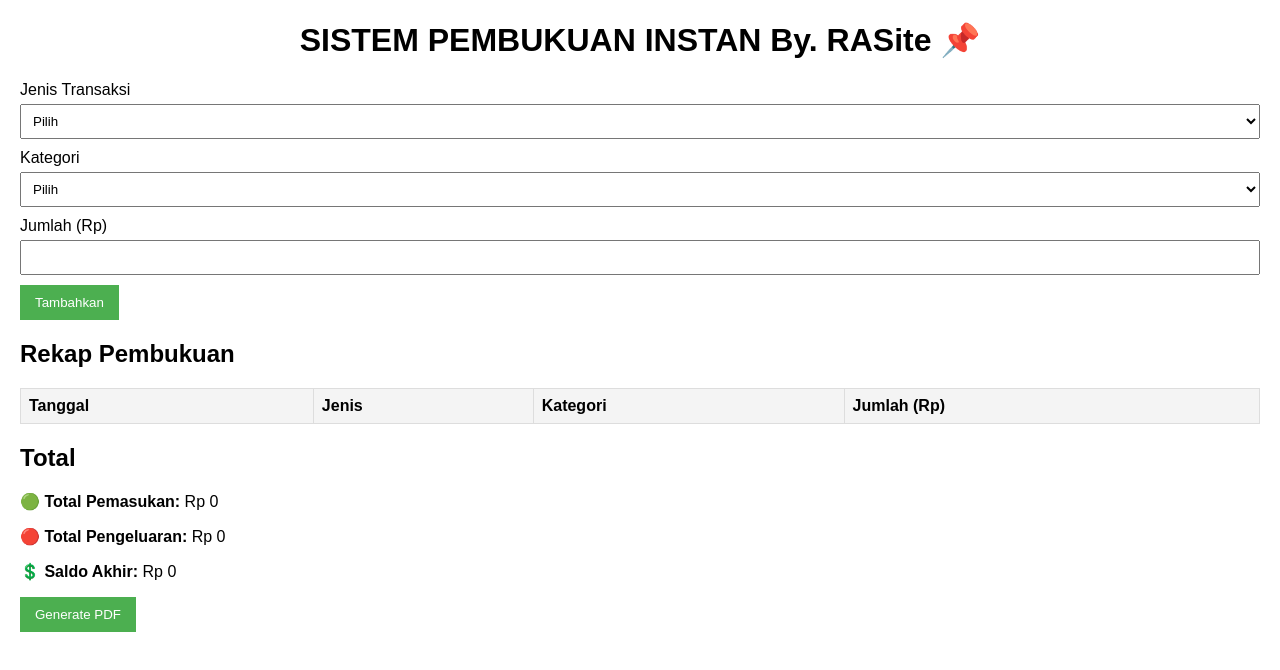
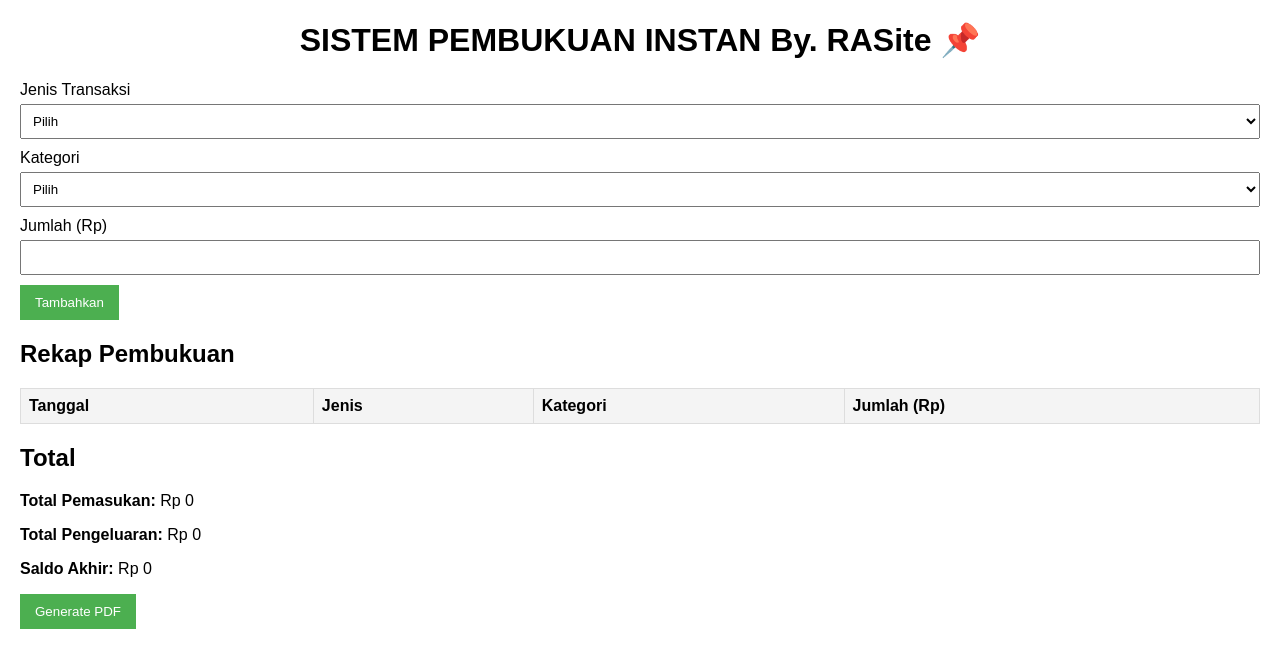
Before and after one commit to andik11/andik11.github.io, a website: page cinta.html in a window 1280 px wide. Drawn offline with nearby package versions, Linux system fonts and the light colour scheme.

Commit message:
Update cinta.html

```diff
--- a/cinta.html
+++ b/cinta.html
@@ -102,9 +102,9 @@
         </tbody>
     </table>
     <h2>Total</h2>
-    <p><strong>🟢 Total Pemasukan: </strong>Rp <span id="totalIncome">0</span></p>
-    <p><strong>🔴 Total Pengeluaran: </strong>Rp <span id="totalExpense">0</span></p>
-    <p><strong> 💲 Saldo Akhir: </strong>Rp <span id="finalBalance">0</span></p>
+    <p><strong>Total Pemasukan: </strong>Rp <span id="totalIncome">0</span></p>
+    <p><strong>Total Pengeluaran: </strong>Rp <span id="totalExpense">0</span></p>
+    <p><strong>Saldo Akhir: </strong>Rp <span id="finalBalance">0</span></p>
 
     <button id="generatePDF" class="btn">Generate PDF</button>
 
```
